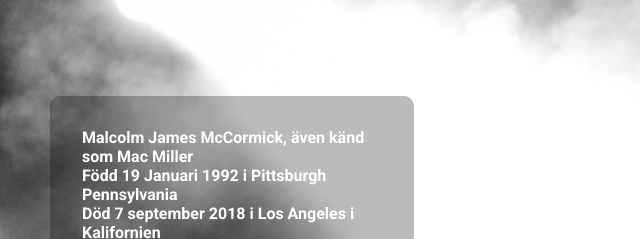
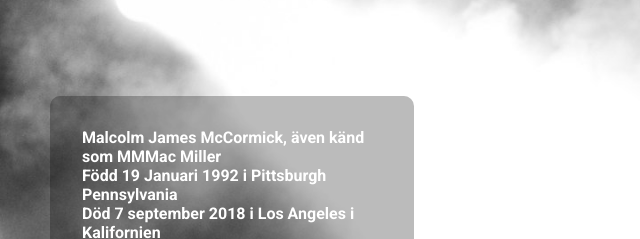
Before and after one commit to Virtanen1/fcc.project.tribute, a plain HTML site: page index.html in a window 1280 px wide. Shown: the part 920-1159 px from the top of the page, 0-640 px from the left. Drawn offline with Linux system fonts and the light colour scheme.

Commit message:
updated text

```diff
--- a/index.html
+++ b/index.html
@@ -20,7 +20,7 @@
     <section id="tribute-info">
         <div>
             <ul>
-                <ol> Malcolm James McCormick, även känd som Mac Miller
+                <ol> Malcolm James McCormick, även känd som MMMac Miller
                 </ol>
                 <ol> Född 19 Januari 1992 i Pittsburgh Pennsylvania</ol>
                 <ol>Död 7 september 2018 i Los Angeles i Kalifornien</ol>
```
